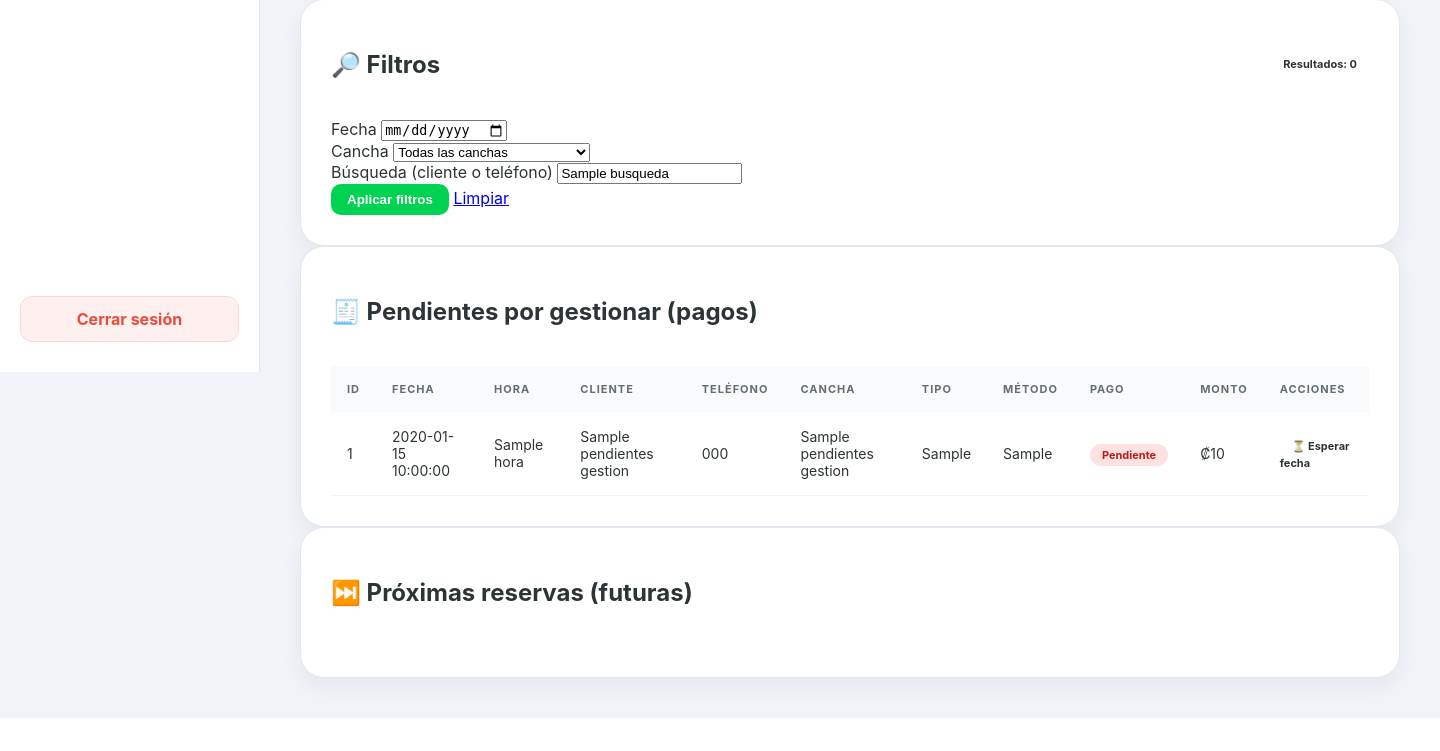
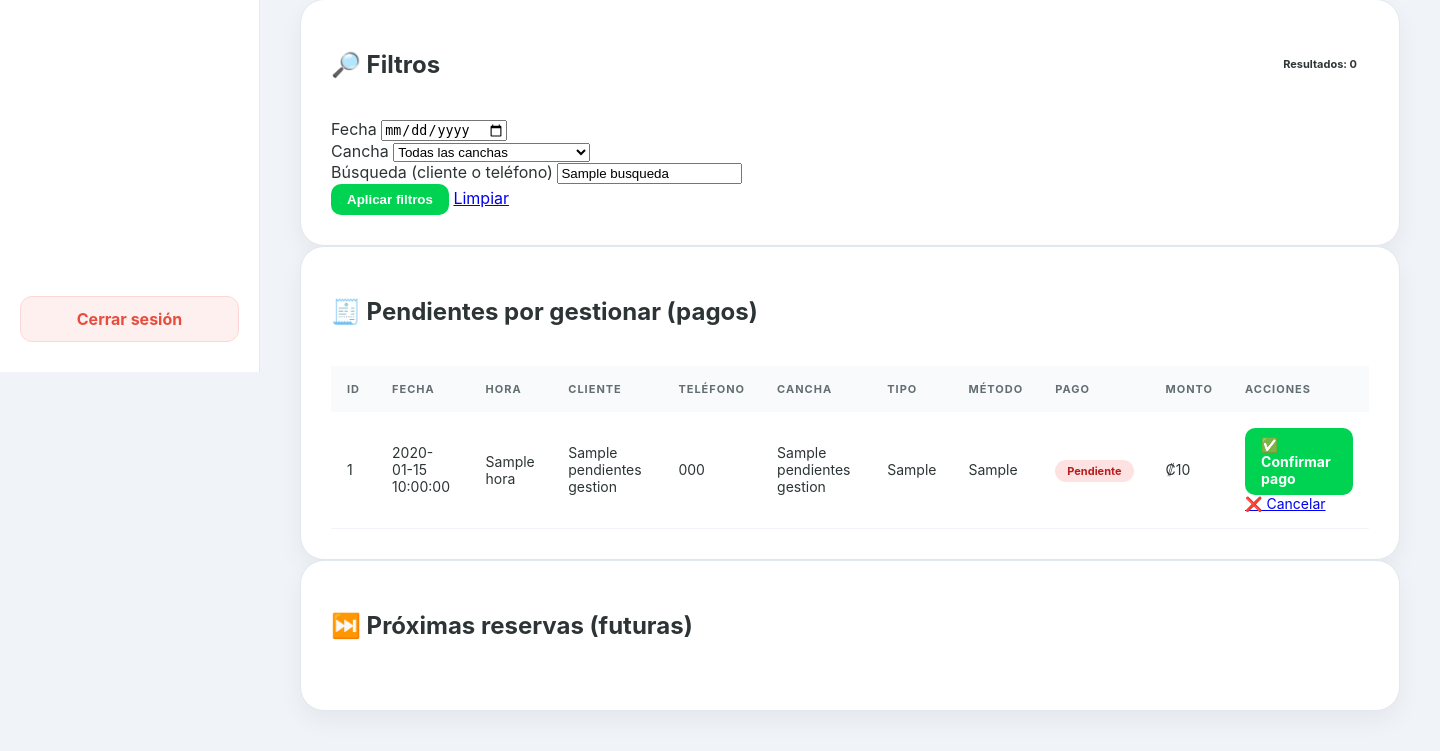
Before and after one commit to citas-barberia/suelo-tico-reservas, a Flask app: template templates/admin_agenda.html in a window 1440 px wide. Shown: the part 428-1179 px from the top of the page. Before the commit the page ends 1146 px from the top, so only its background shows below. Run offline with Flask 3, Linux system fonts and the light colour scheme; the template is opened without the code that fills it: most values are stand-ins (such as "Sample title", 1, 10 or a date in 2020).

Commit message:
Agregar cancelacion de reservas y mejoras admin

```diff
--- a/app.py
+++ b/app.py
@@ -1531,22 +1531,57 @@ def confirmar_pago_admin(reserva_id):
         elif reserva_actual.get("pagado") is True:
             aviso = "Ese pago ya estaba confirmado."
         else:
-            if reserva_actual.get("fecha") != hoy_cr_iso():
-                aviso = "El pago solo se puede confirmar el mismo día de la reserva."
-            else:
-                reserva_actualizada = actualizar_reserva(
-                    reserva_id,
-                    {
-                        "pagado": True,
-                        "fecha_pago_confirmado": ahora_cr().strftime("%Y-%m-%d %H:%M:%S")
-                    }
-                )
-                aviso = "Pago confirmado correctamente."
+            reserva_actualizada = actualizar_reserva(
+                reserva_id,
+                {
+                    "pagado": True,
+                    "fecha_pago_confirmado": ahora_cr().strftime("%Y-%m-%d %H:%M:%S")
+                }
+            )
+            aviso = "Pago confirmado correctamente."
 
     if reserva_actualizada:
         registrar_evento("pago_confirmado", reserva_actualizada)
 
     volver_a = request.args.get("volver_a", "").strip()
+    if volver_a == "admin_agenda":
+        return redirect(url_for(
+            "admin_agenda",
+            aviso=aviso,
+            fecha=request.args.get("fecha", "").strip(),
+            cancha_id=request.args.get("cancha_id", "").strip(),
+            q=request.args.get("q", "").strip()
+        ))
+
+    return redirect(url_for("admin", aviso=aviso))
+
+@app.route("/admin_cancelar_reserva/<int:reserva_id>")
+def admin_cancelar_reserva(reserva_id):
+    if not admin_requerido():
+        return redirect(url_for("login_admin"))
+
+    reservas = leer_reservas()
+    reserva_actual = next((r for r in reservas if int(r.get("id", 0)) == reserva_id), None)
+    aviso = "No se encontró la reserva."
+
+    if reserva_actual:
+        if reserva_actual.get("estado") == "Cancelada":
+            aviso = "La reserva ya estaba cancelada."
+        else:
+            reserva_actualizada = actualizar_reserva(
+                reserva_id,
+                {
+                    "estado": "Cancelada",
+                    "pagado": False
+                }
+            )
+
+            if reserva_actualizada:
+                registrar_evento("cancelacion", reserva_actualizada)
+                aviso = "Reserva cancelada correctamente."
+
+    volver_a = request.args.get("volver_a", "").strip()
+
     if volver_a == "admin_agenda":
         return redirect(url_for(
             "admin_agenda",
--- a/templates/admin_agenda.html
+++ b/templates/admin_agenda.html
@@ -197,13 +197,17 @@
                           {% endif %}
                         {% endif %}
 
-                        {% if r.fecha == hoy_real_iso %}
-                          <a class="btn primary" href="{{ url_for('confirmar_pago_admin', reserva_id=r.id, volver_a='admin_agenda', fecha=fecha_filtro, cancha_id=cancha_filtro, q=busqueda) }}">
-                            ✅ Confirmar pago
-                          </a>
-                        {% else %}
-                          <span class="pill">⏳ Esperar fecha</span>
-                        {% endif %}
+                        <a class="btn primary" href="{{ url_for('confirmar_pago_admin', reserva_id=r.id, volver_a='admin_agenda', fecha=fecha_filtro, cancha_id=cancha_filtro, q=busqueda) }}">
+  ✅ Confirmar pago
+</a>
+
+<a
+  class="btn ghost"
+  href="{{ url_for('admin_cancelar_reserva', reserva_id=r.id, volver_a='admin_agenda', fecha=fecha_filtro, cancha_id=cancha_filtro, q=busqueda) }}"
+  onclick="return confirm('¿Seguro que quieres cancelar esta reserva?');"
+>
+  ❌ Cancelar
+</a>
                       </div>
                     </td>
                   </tr>
```
Also changed, not shown: templates/admin.html (+8 -0 lines).
